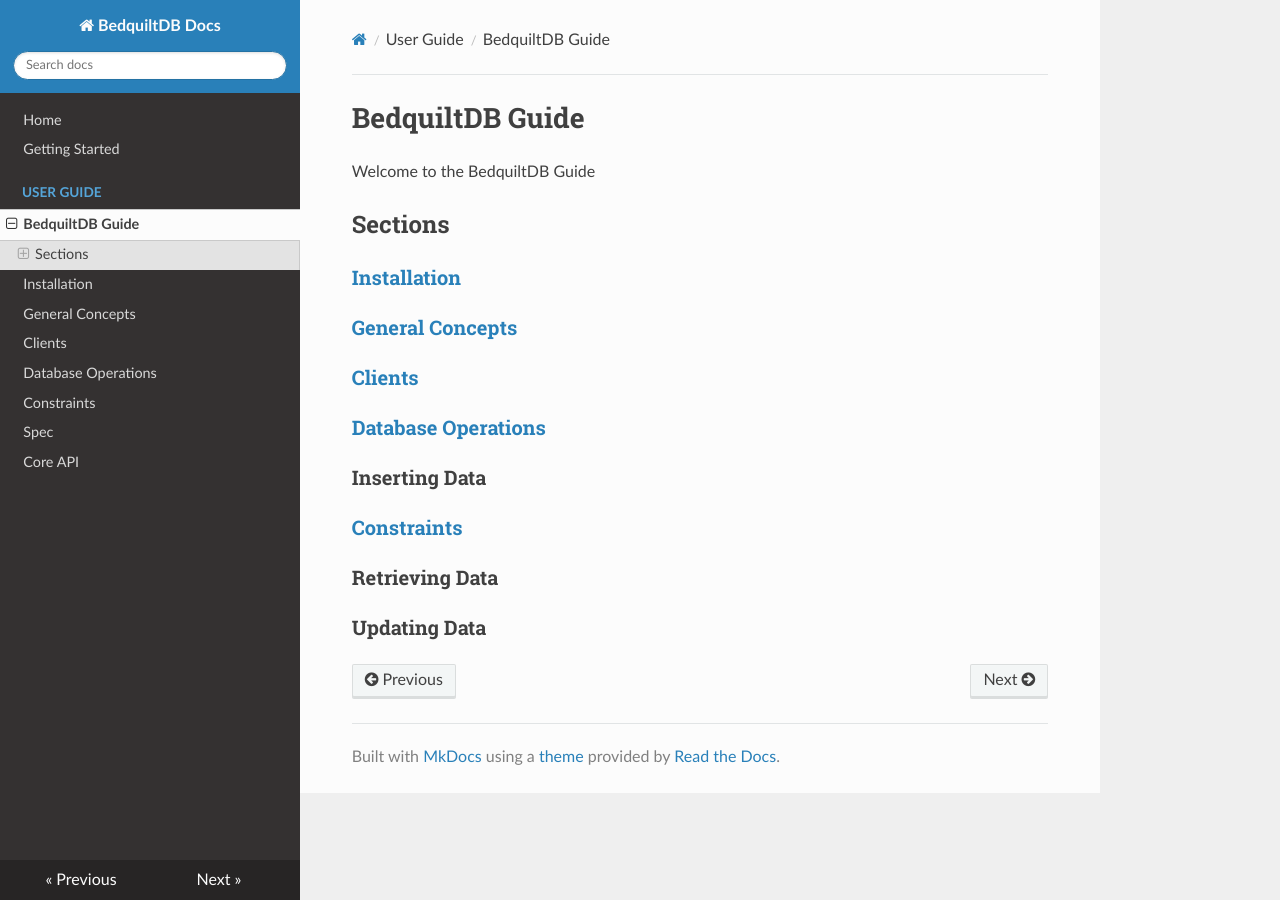
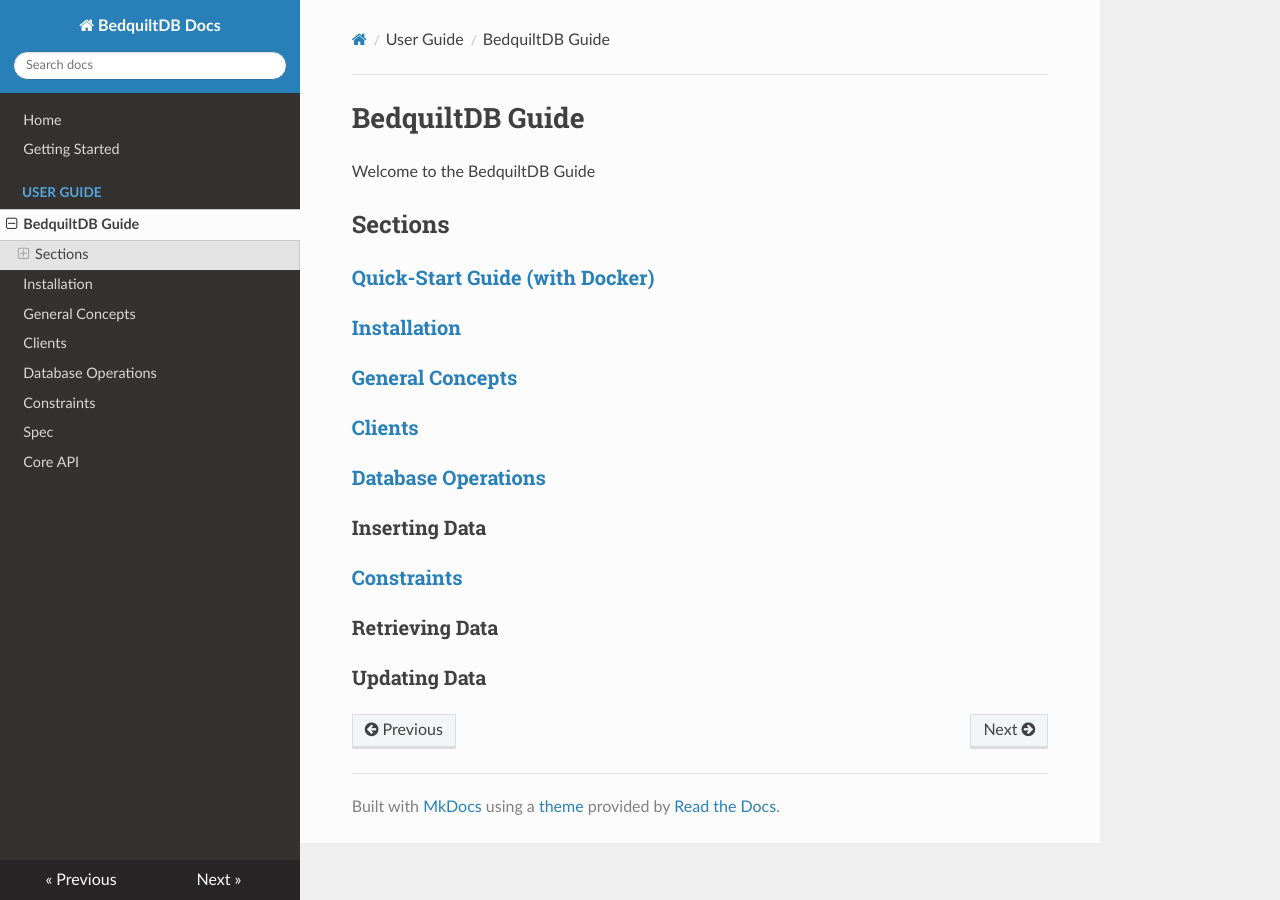
Before and after one commit to BedquiltDB/bedquilt-core, an MkDocs documentation site: the page built from doc/guide/index.md, in a window 1280 px wide. Built offline with MkDocs 1.6.1, drawn with Linux system fonts in a browser that asks for light colours; nearby versions of some CDN libraries; old or Windows-style settings are respelled for this version of MkDocs.

Commit message:
Add link

```diff
--- a/doc/guide/index.md
+++ b/doc/guide/index.md
@@ -3,6 +3,8 @@
 Welcome to the BedquiltDB Guide
 
 ## Sections
+
+### [Quick-Start Guide (with Docker)](quick_start.md)
 
 ### [Installation](installation.md)
 
```
